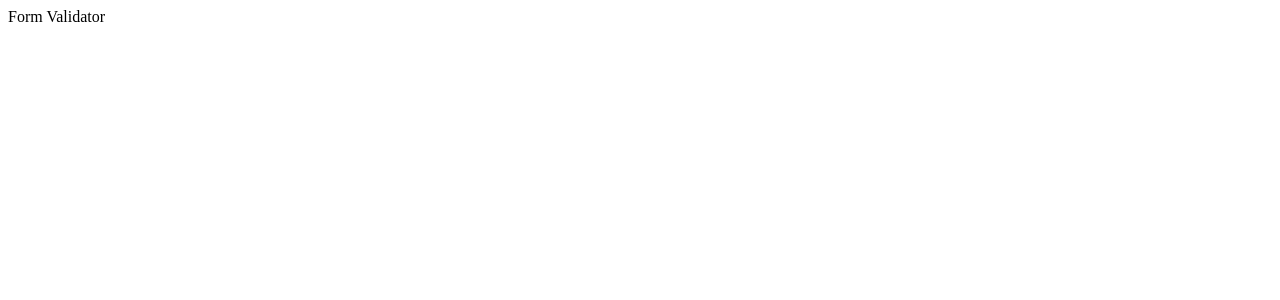
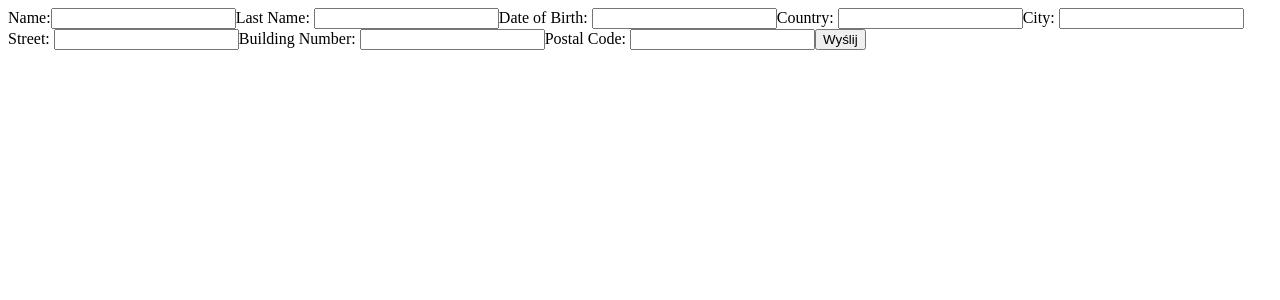
Before and after one commit to bartokrol/FormValidator, a React (Create React App) app: page / in a window 1280 px wide. Shown: the top 300 px of the page. Built offline with nearby package versions, Linux system fonts and the light colour scheme.

Commit message:
create form inputs

```diff
--- a/src/App.js
+++ b/src/App.js
@@ -1,9 +1,60 @@
 import { Component } from "react";
 
 class App extends Component {
-	state = {};
+	state = {
+		name: "",
+		lastName: "",
+		dateOfBirth: "",
+		country: "",
+		city: "",
+		street: "",
+		buildingNumber: "",
+		postalCode: "",
+	};
 	render() {
-		return <div>Form Validator</div>;
+		return (
+			<div className="form">
+				<form className="form__firstPage" noValidate>
+					<label htmlFor="name">Name:</label>
+					<input type="text" id="name" value={this.state.name} />
+					<label htmlFor="lastname">Last Name: </label>
+					<input
+						type="text"
+						id="lastname"
+						value={this.state.lastName}
+					/>
+					<label htmlFor="dateOfBirth">Date of Birth: </label>
+					<input
+						type="text"
+						id="dateOfBirth"
+						value={this.state.dateOfBirth}
+					/>
+					<label htmlFor="country">Country: </label>
+					<input
+						type="text"
+						id="country"
+						value={this.state.country}
+					/>
+					<label htmlFor="city">City: </label>
+					<input type="text" id="city" value={this.state.city} />
+					<label htmlFor="street">Street: </label>
+					<input type="text" id="street" value={this.state.street} />
+					<label htmlFor="building_number">Building Number: </label>
+					<input
+						type="text"
+						id="building_number"
+						value={this.state.buildingNumber}
+					/>
+					<label htmlFor="postal_code">Postal Code: </label>
+					<input
+						type="text"
+						id="postal_code"
+						value={this.state.postalCode}
+					/>
+					<button type="submit">Wyślij</button>
+				</form>
+			</div>
+		);
 	}
 }
 
```
